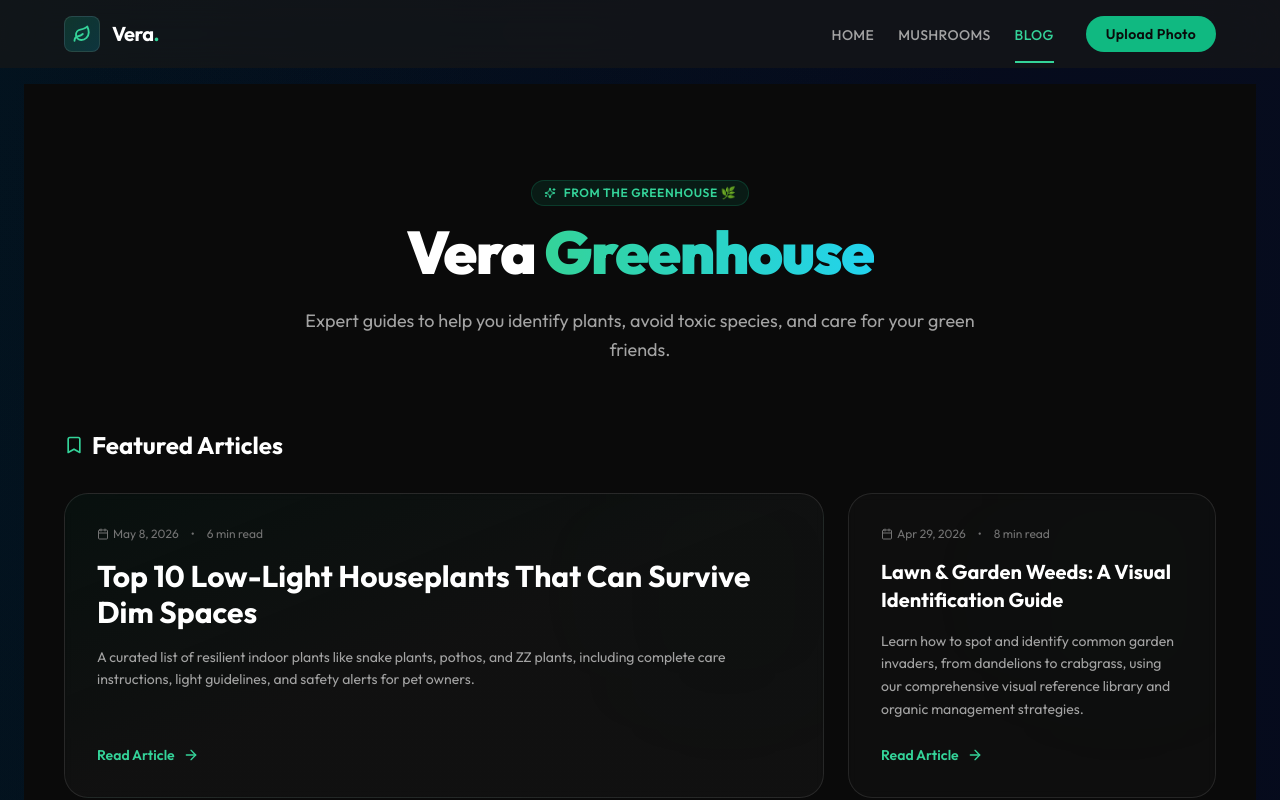
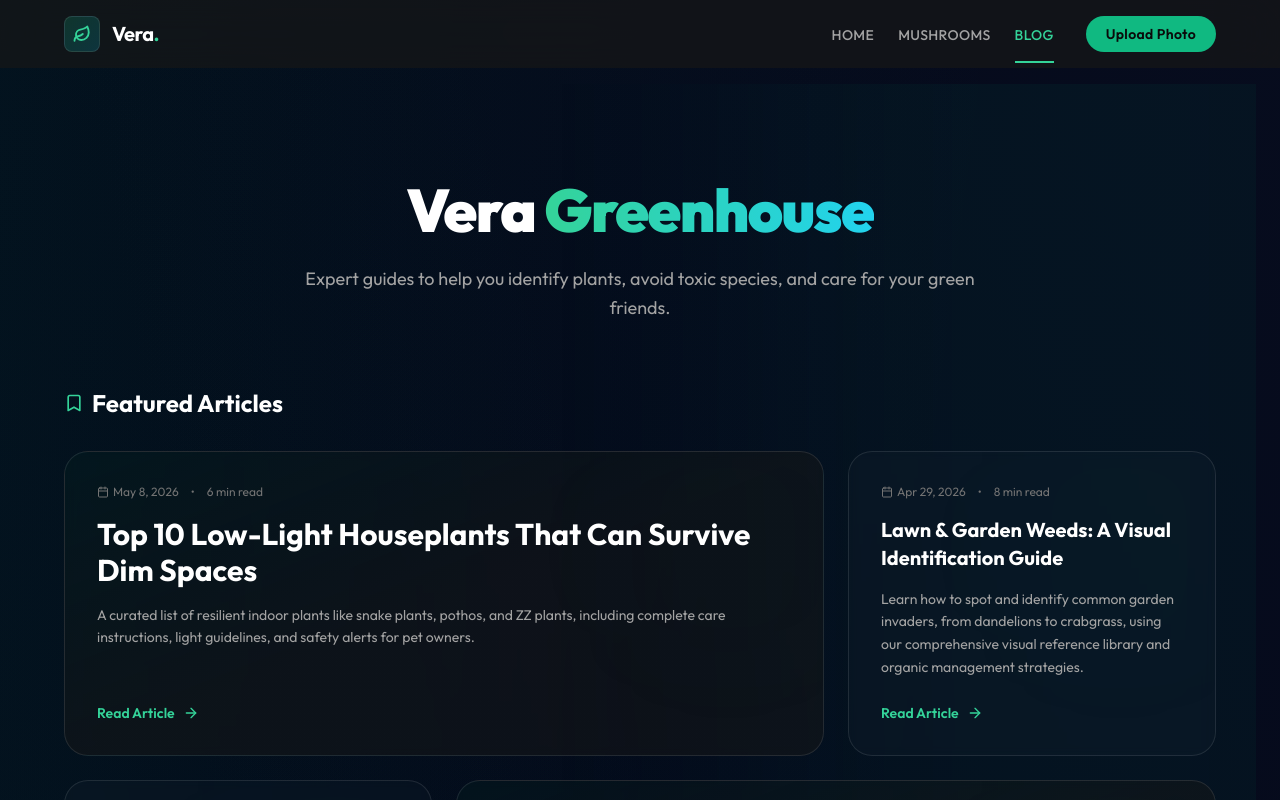
Before and after one commit to Charles-CS/Vera, a Next.js app: page /blog in a window 1280 px wide. Shown: the top 800 px of the page. Built offline with nearby package versions, Linux system fonts and the light colour scheme.

Commit message:
Remove solid black bg from mushrooms and blog pages

```diff
--- a/src/app/blog/page.tsx
+++ b/src/app/blog/page.tsx
@@ -328,7 +328,7 @@ export default function BlogPage() {
   });
 
   return (
-    <div className="min-h-screen pt-24 pb-20 px-6 relative overflow-hidden bg-neutral-950 text-neutral-200">
+    <div className="min-h-screen pt-24 pb-20 px-6 relative overflow-hidden text-neutral-200">
       {/* Background Gradients */}
       <div className="absolute top-0 left-0 w-full h-full overflow-hidden -z-10">
         <div className="absolute top-[-10%] right-[-10%] w-[50%] h-[50%] rounded-full bg-emerald-500/5 blur-[120px]" />
@@ -343,10 +343,7 @@ export default function BlogPage() {
           transition={{ duration: 0.6 }}
           className="mb-16 text-center max-w-2xl mx-auto"
         >
-          <div className="inline-flex items-center gap-2 px-3 py-1 rounded-full bg-emerald-500/10 border border-emerald-500/20 text-emerald-400 text-xs font-semibold uppercase tracking-wider mb-4">
-            <Sparkles size={12} />
-            <span>From the greenhouse 🌿</span>
-          </div>
+
           <h1 className="text-4xl md:text-6xl font-black text-white mb-6 tracking-tight leading-tight">
             Vera <span className="text-transparent bg-clip-text bg-gradient-to-r from-emerald-400 to-cyan-400">Greenhouse</span>
           </h1>
--- a/src/app/mushrooms/page.tsx
+++ b/src/app/mushrooms/page.tsx
@@ -293,7 +293,7 @@ export default function MushroomsPage() {
   ];
 
   return (
-    <div className="min-h-screen pt-24 pb-20 px-6 relative overflow-hidden bg-neutral-950 text-neutral-200">
+    <div className="min-h-screen pt-24 pb-20 px-6 relative overflow-hidden text-neutral-200">
       {/* Dynamic Background */}
       <div className="absolute top-0 left-0 w-full h-full overflow-hidden -z-10">
         <div className="absolute top-[-10%] left-[-10%] w-[50%] h-[50%] rounded-full bg-emerald-500/5 blur-[120px]" />
```
